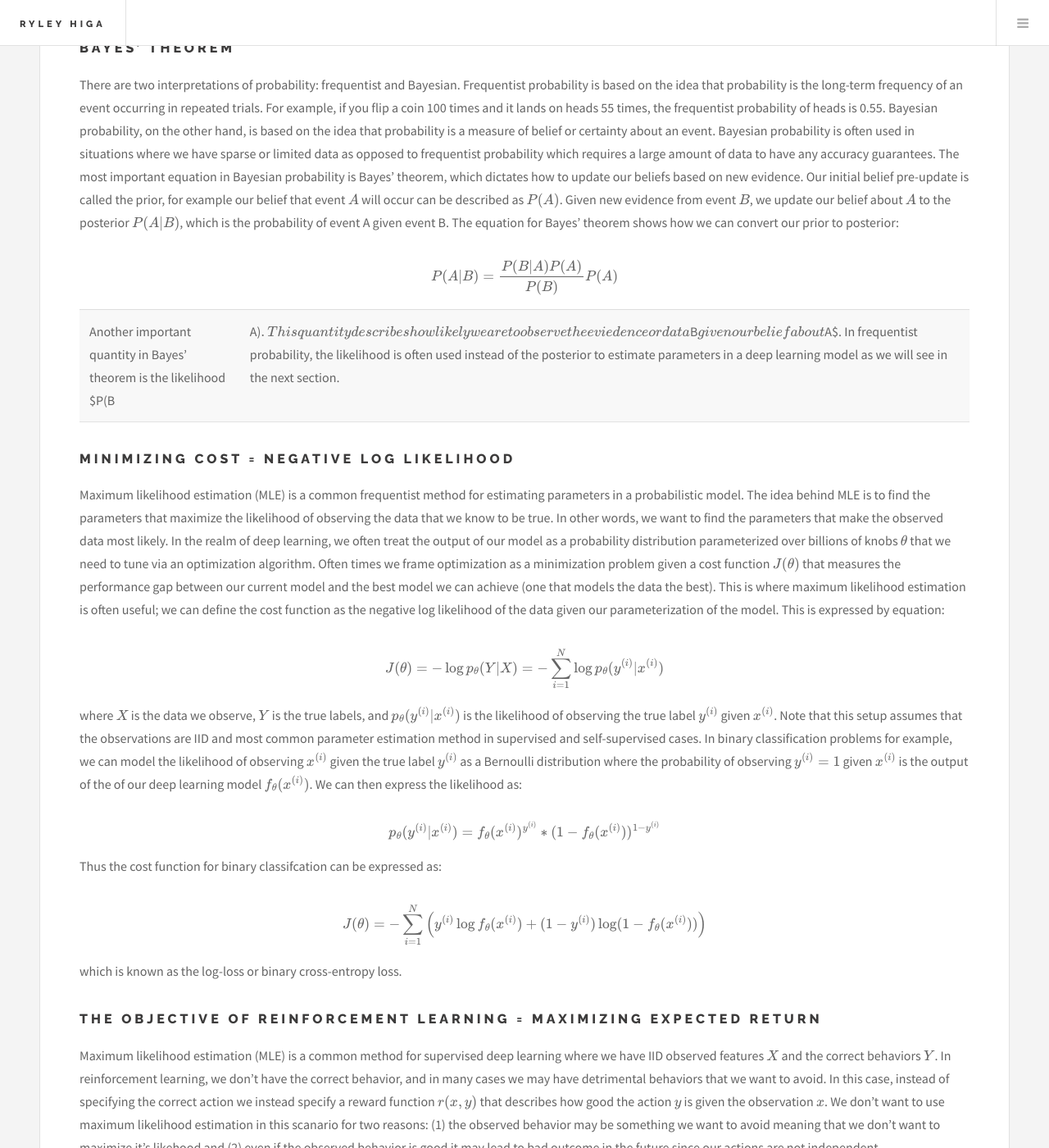
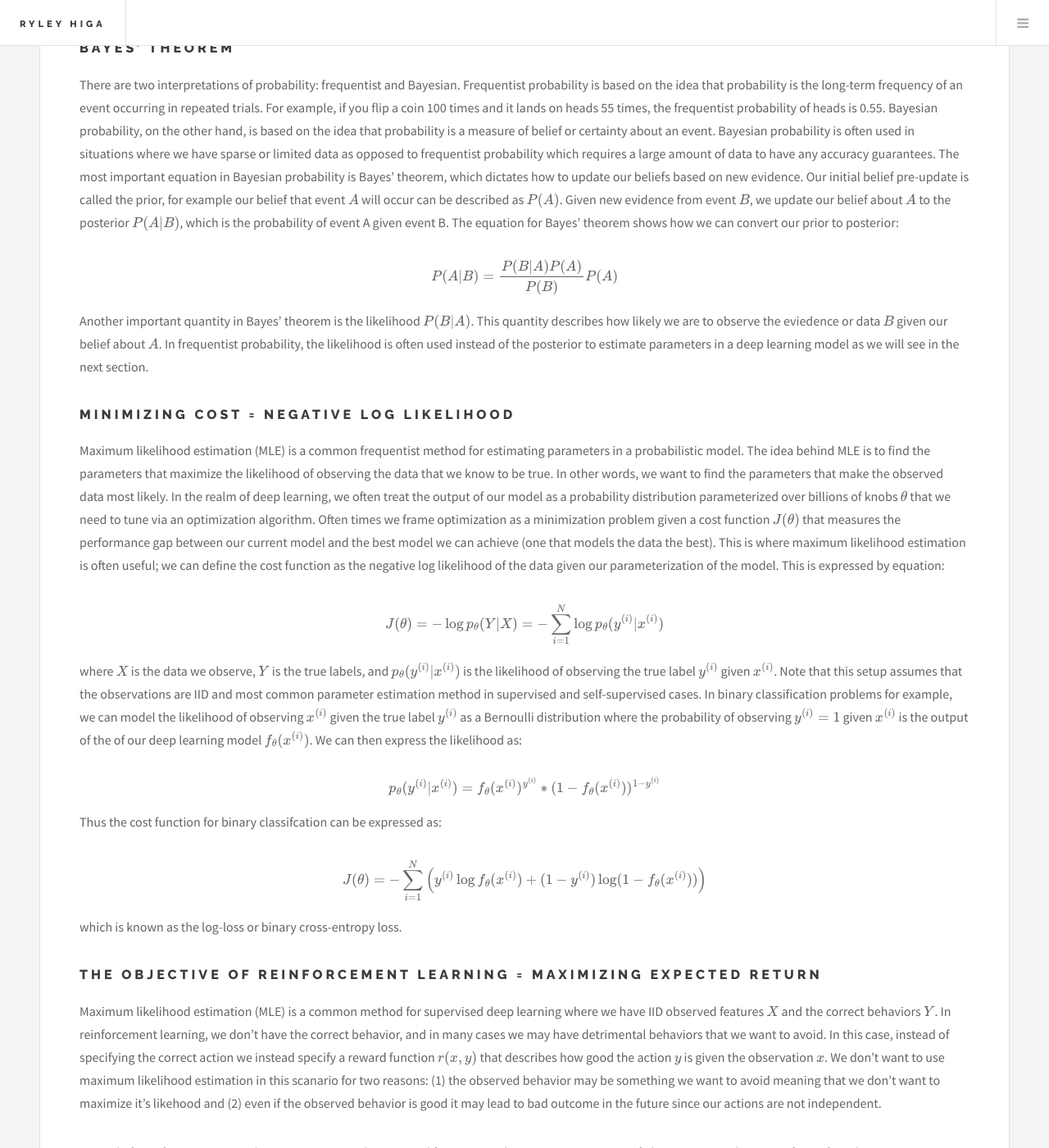
Before and after one commit to rhiga2/rhiga2.github.io, a Jekyll site: the page built from _posts/2025-04-28-top-equations-for-deep-learning.markdown, in a window 1280 px wide and 1400 px high, scrolled down 1582 px. Shown: the whole window at 82% size. Built offline with Jekyll 4.4.1, drawn with Linux system fonts in a browser that asks for light colours.

Commit message:
Remove pipes messing up formatting

```diff
--- a/_posts/2025-04-28-top-equations-for-deep-learning.markdown
+++ b/_posts/2025-04-28-top-equations-for-deep-learning.markdown
@@ -12,13 +12,13 @@
 
 # Bayes' Theorem
 There are two interpretations of probability: frequentist and Bayesian. Frequentist probability is based on the idea that probability is the long-term frequency of an event occurring in repeated trials. For example, if you flip a coin 100 times and it lands on heads 55 times, the frequentist probability of heads is 0.55. Bayesian probability, on the other hand, is based on the idea that probability is a measure of belief or certainty about an event. Bayesian probability is often used in situations where we have sparse or limited data as opposed to frequentist probability which requires a large amount of data to have any accuracy guarantees.
-The most important equation in Bayesian probability is Bayes' theorem, which dictates how to update our beliefs based on new evidence. Our initial belief pre-update is called the prior, for example our belief that event $A$ will occur can be described as $P(A)$. Given new evidence from event $B$, we update our belief about $A$ to the posterior $P(A|B)$, which is the probability of event A given event B. The equation for Bayes' theorem shows how we can convert our prior to posterior:
+The most important equation in Bayesian probability is Bayes' theorem, which dictates how to update our beliefs based on new evidence. Our initial belief pre-update is called the prior, for example our belief that event $A$ will occur can be described as $P(A)$. Given new evidence from event $B$, we update our belief about $A$ to the posterior $P(A\vert B)$, which is the probability of event A given event B. The equation for Bayes' theorem shows how we can convert our prior to posterior:
 
 $$
 P(A|B) = \frac{P(B|A)P(A)}{P(B)} P(A)
 $$
 
-Another important quantity in Bayes' theorem is the likelihood $P(B|A)$. This quantity describes how likely we are to observe the eviedence or data $B$ given our belief about $A$. In frequentist probability, the likelihood is often used instead of the posterior to estimate parameters in a deep learning model as we will see in the next section.
+Another important quantity in Bayes' theorem is the likelihood $P(B\vert A)$. This quantity describes how likely we are to observe the eviedence or data $B$ given our belief about $A$. In frequentist probability, the likelihood is often used instead of the posterior to estimate parameters in a deep learning model as we will see in the next section.
 
 # Minimizing Cost = Negative Log Likelihood
 Maximum likelihood estimation (MLE) is a common frequentist method for estimating parameters in a probabilistic model. The idea behind MLE is to find the parameters that maximize the likelihood of observing the data that we know to be true. In other words, we want to find the parameters that make the observed data most likely.
@@ -28,7 +28,7 @@
 J(\theta) = -\log p_\theta(Y|X) = -\sum_{i=1}^N \log p_\theta(y^{(i)}|x^{(i)})
 $$
 
-where $X$ is the data we observe, $Y$ is the true labels, and $p_\theta(y^{(i)}|x^{(i)})$ is the likelihood of observing the true label $y^{(i)}$ given $x^{(i)}$. Note that this setup assumes that the observations are IID and most common parameter estimation method in supervised and self-supervised cases.
+where $X$ is the data we observe, $Y$ is the true labels, and $p_\theta(y^{(i)}\vert x^{(i)})$ is the likelihood of observing the true label $y^{(i)}$ given $x^{(i)}$. Note that this setup assumes that the observations are IID and most common parameter estimation method in supervised and self-supervised cases.
 In binary classification problems for example, we can model the likelihood of observing $x^{(i)}$ given the true label $y^{(i)}$ as a Bernoulli distribution where the probability of observing $y^{(i)} = 1$ given $x^{(i)}$ is the output of the of our deep learning model $f_\theta(x^{(i)})$. We can then express the likelihood as:
 
 $$
```
